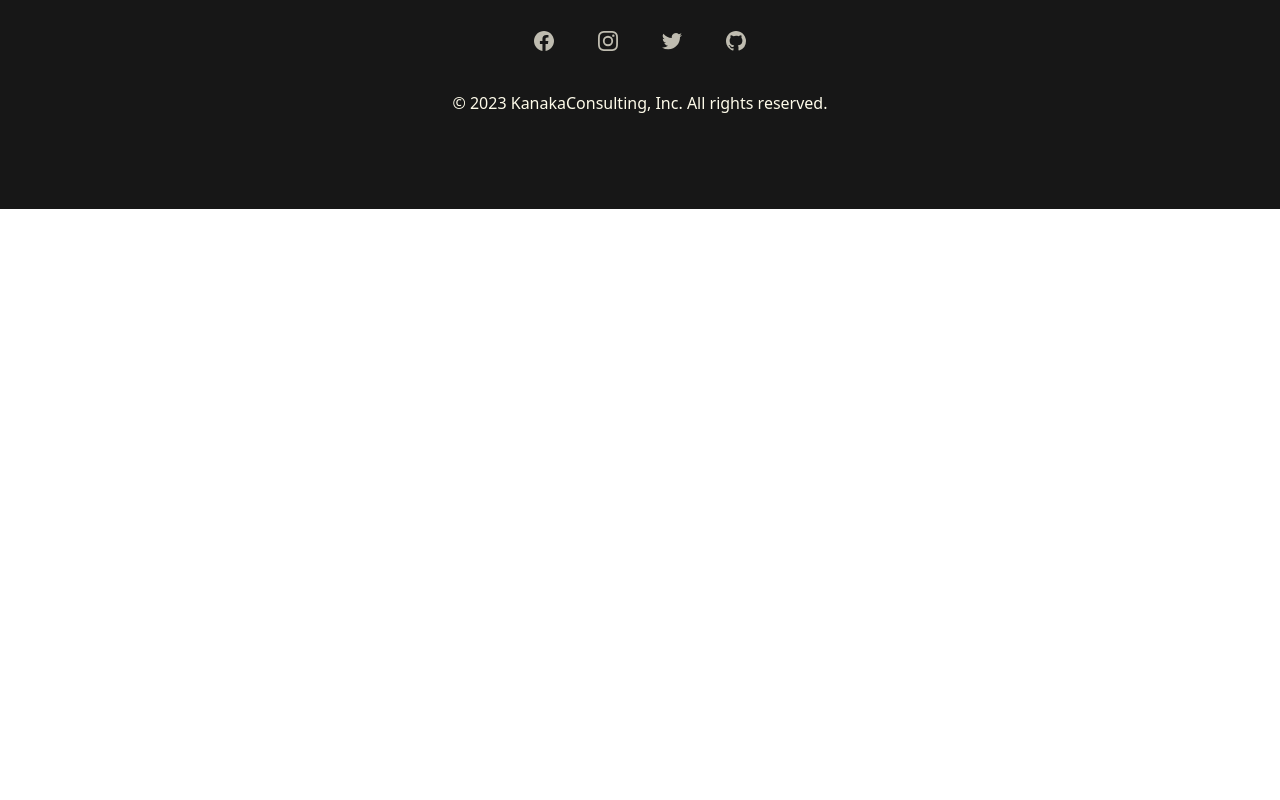
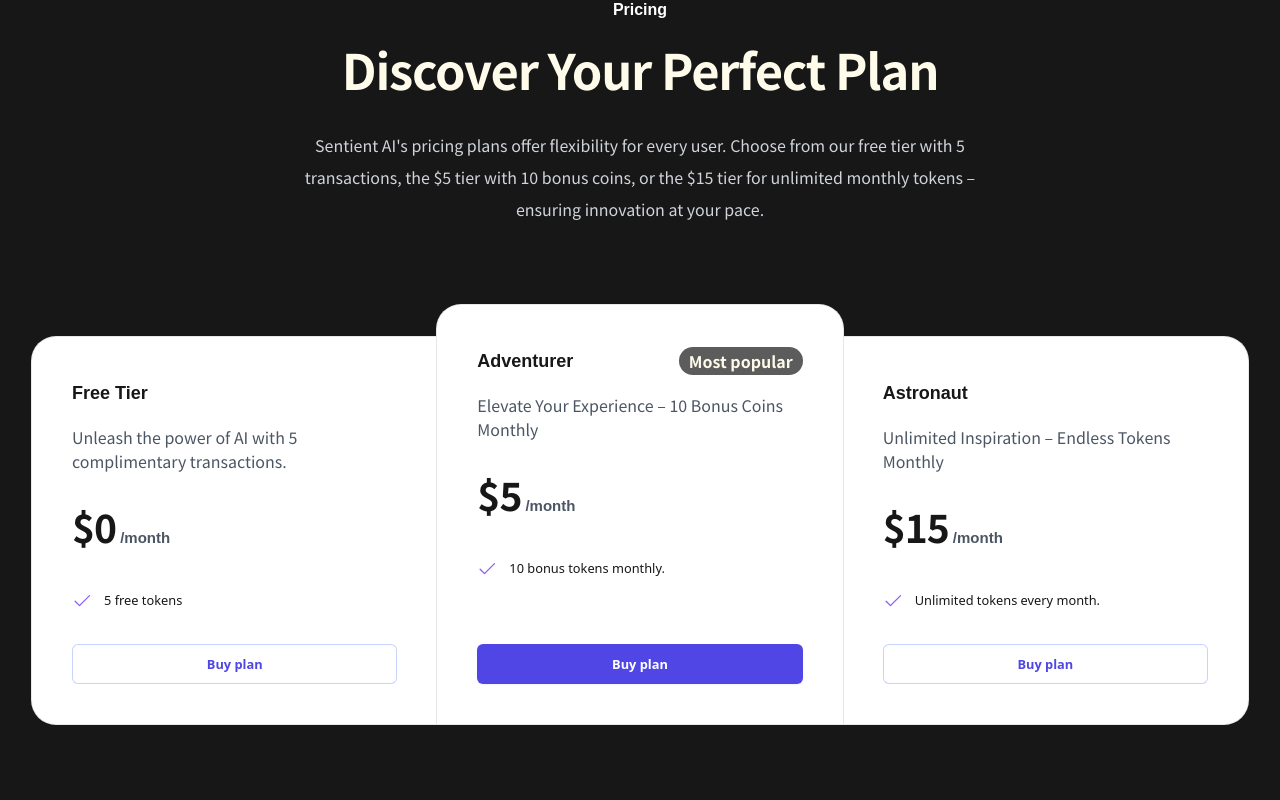
Before and after one commit to KalamaKiefer/SentientAI, a Next.js app: page / in a window 1280 px wide. Shown: the part 1740-2540 px from the top of the page. Before the commit the page ends 1949 px from the top, so only its background shows below. Built offline with nearby package versions, Linux system fonts and the light colour scheme; no server answers; a web font is replaced by a local one.

Commit message:
feat: add dashboard nav

```diff
--- a/app/(dashboard)/chat/page.tsx
+++ b/app/(dashboard)/chat/page.tsx
@@ -1,7 +1,13 @@
-export const ChatPage = () => {
+export default function ChatPage() {
     return (
-        <section>
-            <div>cchat</div>
+        <section className="h-[100vh]">
+            <div className="flex group cursor-pointer items-center">
+                <div
+                    className="p-1 bg-matteBlack
+                                                "
+                ></div>
+                <p>Chat with SentientAI</p>
+            </div>
         </section>
     );
-};
+}
--- a/app/(dashboard)/dashboard/page.tsx
+++ b/app/(dashboard)/dashboard/page.tsx
@@ -1,14 +1,12 @@
+import { BoundedBox } from "@/components/BoundedBox";
+import { QuickLinks } from "@/components/QuickLinks";
+
 import React from "react";
 
 export default function DashboardPage() {
     return (
-        <section>
-            <div>
-                <p>chat</p>
-                <p>chat</p>
-                <p>chat</p>
-                <p>chat</p>
-            </div>
-        </section>
+        <BoundedBox className="!max-w-2xl">
+            <QuickLinks />
+        </BoundedBox>
     );
 }
--- a/app/(landing)/page.tsx
+++ b/app/(landing)/page.tsx
@@ -1,6 +1,7 @@
 import { LandingHero } from "@/components/LandingHero";
 import { LandingNav } from "@/components/LandingNav";
 import LandingPromotion from "@/components/LandingPromotion";
+import { PricingInfo } from "@/components/PricingInfo";
 import React from "react";
 
 export default function LandingPage() {
@@ -9,6 +10,7 @@
             <LandingNav />
             <LandingHero />
             <LandingPromotion />
+            <PricingInfo />
         </div>
     );
 }
--- a/app/layout.tsx
+++ b/app/layout.tsx
@@ -43,7 +43,7 @@
                     )}
                 >
                     <Header />
-                    <main className="mb-auto">{children}</main>
+                    <main className="my-auto">{children}</main>
                     <Footer />
                 </body>
             </html>
--- a/components/Footer.tsx
+++ b/components/Footer.tsx
@@ -1,7 +1,12 @@
 "use client";
+import { usePathname } from "next/navigation";
 import React from "react";
 
 const Footer = () => {
+    const pathname = usePathname();
+
+    if (pathname === "/sign-up" || pathname === "sign-in") return;
+
     const footerNav = {
         main: [
             { name: "Dashboard", href: "/dashboard" },
--- a/components/LandingHero.tsx
+++ b/components/LandingHero.tsx
@@ -3,8 +3,11 @@
 import Typewriter from "typewriter-effect";
 import { BoundedBox } from "./BoundedBox";
 import Link from "next/link";
+import { useAuth } from "@clerk/nextjs";
 
 export const LandingHero = () => {
+    const { isSignedIn } = useAuth();
+
     return (
         <BoundedBox className="text-center space-y-5">
             <h1 className="text-4xl sm:text-5xl md:text-62 lg:text-70 text-creme font-bold font-noto leading-tight tracking-[1px] max-w-[270px] sm:max-w-none mx-auto">
@@ -24,7 +27,7 @@
                     }}
                 />
             </div>
-            <Link href="/sign-up">
+            <Link href={isSignedIn ? "/dashboard" : "/sign-up"}>
                 <button className="mt-5 text-20 px-6 py-1.5 bg-gradient-to-r from-pink-500 via-purple-400 to-sky-700 rounded font-ysa font-bold  text-creme brightness-50 hover:brightness-100 duration-300 ease-in-out">
                     Start for Free
                 </button>
--- /dev/null
+++ b/components/PricingInfo.tsx
@@ -0,0 +1,133 @@
+"use client";
+
+import { Check } from "@phosphor-icons/react";
+import clsx from "clsx";
+
+const tiers = [
+    {
+        name: "Free Tier",
+        id: "tier-free",
+        href: "/dashboard",
+        priceMonthly: "$0",
+        description:
+            "Unleash the power of AI with 5 complimentary transactions.",
+        features: ["5 free tokens"],
+        mostPopular: false,
+    },
+    {
+        name: "Adventurer",
+        id: "tier-adventurer",
+        href: "#",
+        priceMonthly: "$5",
+        description: "Elevate Your Experience – 10 Bonus Coins Monthly",
+        features: ["10 bonus tokens monthly."],
+        mostPopular: true,
+    },
+    {
+        name: "Astronaut",
+        id: "tier-astronaut",
+        href: "#",
+        priceMonthly: "$15",
+        description: "Unlimited Inspiration – Endless Tokens Monthly",
+        features: ["Unlimited tokens every month."],
+        mostPopular: false,
+    },
+];
+
+export const PricingInfo = () => {
+    return (
+        <div className="bg-matteBlack py-24 sm:py-32">
+            <div className="mx-auto max-w-7xl px-6 lg:px-8">
+                <div className="mx-auto max-w-4xl text-center">
+                    <h2 className="text-base font-ysa font-semibold leading-7 text-white">
+                        Pricing
+                    </h2>
+                    <p className="mt-2 text-4xl font-noto text-creme font-bold tracking-tight sm:text-5xl">
+                        Discover Your Perfect Plan
+                    </p>
+                </div>
+                <p className="mx-auto mt-6 max-w-2xl text-center text-lg leading-8 text-gray-300 font-noto">
+                    Sentient AI's pricing plans offer flexibility for every
+                    user. Choose from our free tier with 5 transactions, the $5
+                    tier with 10 bonus coins, or the $15 tier for unlimited
+                    monthly tokens – ensuring innovation at your pace.
+                </p>
+                <div className="isolate mx-auto mt-16 grid max-w-md gap-y-8 sm:mt-20 lg:mx-0 lg:max-w-none lg:grid-cols-3">
+                    {tiers.map((tier, tierIdx) => (
+                        <div
+                            key={tier.id}
+                            className={clsx(
+                                tier.mostPopular
+                                    ? "lg:z-10 lg:rounded-b-none"
+                                    : "lg:mt-8",
+                                tierIdx === 0 ? "lg:rounded-r-none" : "",
+                                tierIdx === tiers.length - 1
+                                    ? "lg:rounded-l-none"
+                                    : "",
+                                "flex flex-col justify-between rounded-3xl bg-white p-8 ring-1 ring-gray-200 xl:p-10"
+                            )}
+                        >
+                            <div>
+                                <div className="flex items-center justify-between gap-x-4">
+                                    <h3
+                                        id={tier.id}
+                                        className={
+                                            "text-18 font-semibold leading-8 text-matteBlack font-ysa"
+                                        }
+                                    >
+                                        {tier.name}
+                                    </h3>
+                                    {tier.mostPopular ? (
+                                        <p className="rounded-full bg-matteBlack/70 px-2.5 py-1 text-xs font-semibold leading-5 text-creme font-noto">
+                                            Most popular
+                                        </p>
+                                    ) : null}
+                                </div>
+                                <p className="mt-4 text-16 leading-6 text-gray-600 font-noto">
+                                    {tier.description}
+                                </p>
+                                <p className="mt-6 flex items-baseline gap-x-1">
+                                    <span className="text-4xl font-bold font-noto tracking-tight text-matteBlack">
+                                        {tier.priceMonthly}
+                                    </span>
+                                    <span className="text-15 font-semibold leading-6 font-ysa text-gray-600">
+                                        /month
+                                    </span>
+                                </p>
+                                <ul
+                                    role="list"
+                                    className="mt-8 space-y-3 text-sm leading-6 text-matteBlack"
+                                >
+                                    {tier.features.map((feature) => (
+                                        <li
+                                            key={feature}
+                                            className="flex gap-x-3"
+                                        >
+                                            <Check
+                                                className="h-6 w-5 flex-none text-violet-500"
+                                                aria-hidden="true"
+                                            />
+                                            {feature}
+                                        </li>
+                                    ))}
+                                </ul>
+                            </div>
+                            <a
+                                href={tier.href}
+                                aria-describedby={tier.id}
+                                className={clsx(
+                                    tier.mostPopular
+                                        ? "bg-indigo-600 text-white shadow-sm hover:bg-indigo-500"
+                                        : "text-indigo-600 ring-1 ring-inset ring-indigo-200 hover:ring-indigo-300",
+                                    "mt-8 block rounded-md py-2 px-3 text-center text-sm font-semibold leading-6 focus-visible:outline focus-visible:outline-2 focus-visible:outline-offset-2 focus-visible:outline-indigo-600"
+                                )}
+                            >
+                                Buy plan
+                            </a>
+                        </div>
+                    ))}
+                </div>
+            </div>
+        </div>
+    );
+};
--- /dev/null
+++ b/components/QuickLinks.tsx
@@ -0,0 +1,41 @@
+"use client";
+import {
+    Chat,
+    type Icon,
+    VideoCamera,
+    Images,
+    MusicNote,
+} from "@phosphor-icons/react";
+import Link from "next/link";
+
+interface LinkProps {
+    title: string;
+    link: string;
+    icon: Icon;
+}
+
+export const QuickLinks = () => {
+    const quickLinks: Array<LinkProps> = [
+        { title: "Chat", link: "", icon: Chat },
+        { title: "Image", link: "", icon: Images },
+        { title: "Video", link: "", icon: VideoCamera },
+        { title: "Music", link: "", icon: MusicNote },
+    ];
+
+    return (
+        <div className="flex flex-col gap-10">
+            {quickLinks.map((link) => {
+                return (
+                    <Link
+                        href={link.link}
+                        className="border p-5 rounded-2xl flex items-center gap-5"
+                        key={link.title}
+                    >
+                        <link.icon className="w-8 h-8" />
+                        <h5 className="font-ysa text-18">{link.title}</h5>
+                    </Link>
+                );
+            })}
+        </div>
+    );
+};
```
Also changed, not shown: components/Header.tsx (+4 -4 lines), components/LandingPromotion.tsx (+24 -4 lines).
